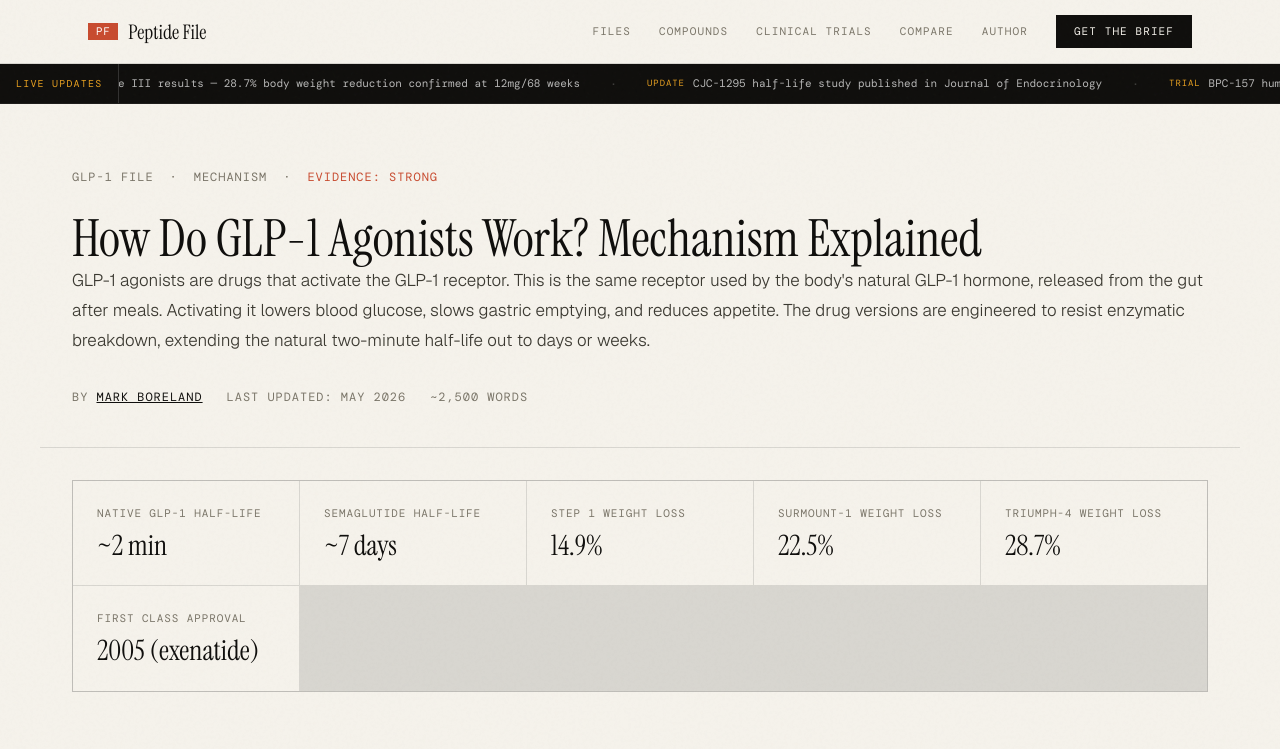
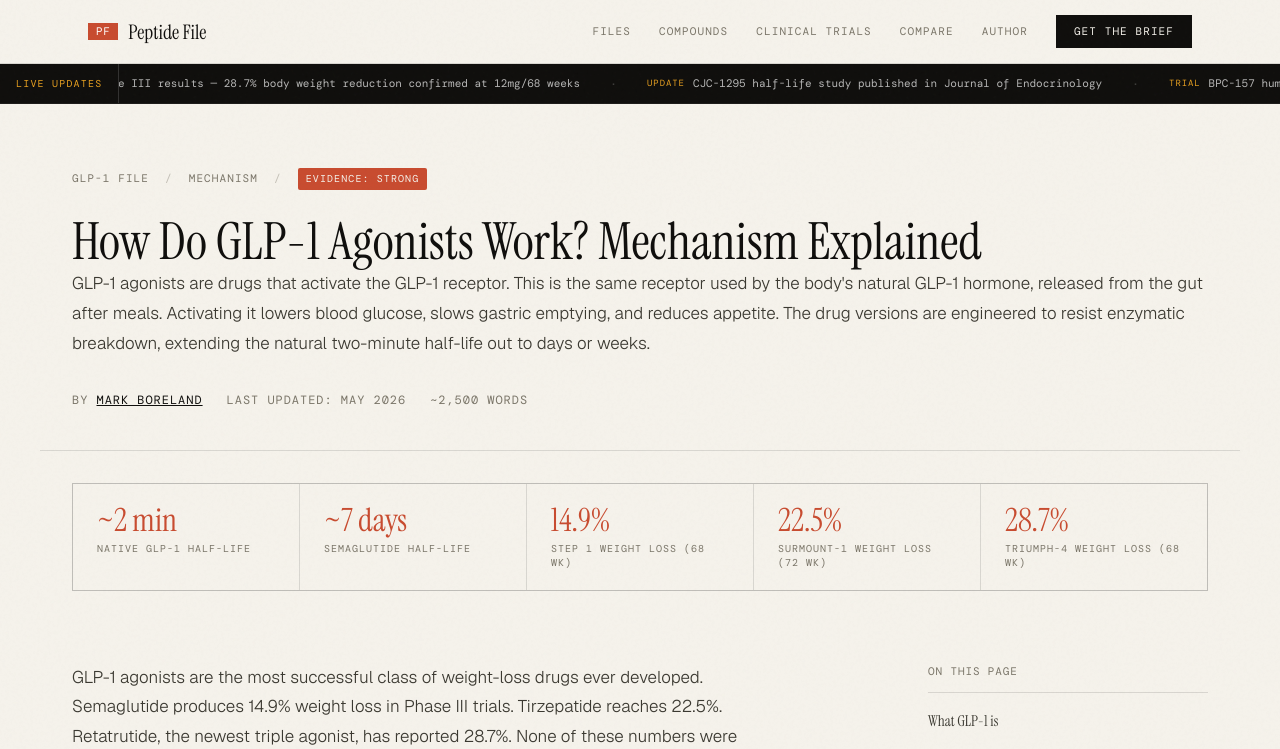
Before and after one commit to PeptideFile/peptidefile, a Next.js app: page /glp-1/how-glp-1-agonists-work in a window 1280 px wide. Shown: the top 749 px of the page. Built offline with nearby package versions, Linux system fonts and the light colour scheme.

Commit message:
Fix glp-1/how-glp-1-agonists-work eyebrow and key data grid to match pillar styling

```diff
--- a/src/app/glp-1/how-glp-1-agonists-work/page.tsx
+++ b/src/app/glp-1/how-glp-1-agonists-work/page.tsx
@@ -140,24 +140,30 @@ export default function HowGLP1AgonistsWorkPage() {
         }}
       >
         <div
+          className="mono-label"
           style={{
             display: "flex",
-            gap: 16,
+            gap: "16px",
             alignItems: "center",
-            fontFamily: "var(--mono)",
-            fontSize: 12,
-            textTransform: "uppercase",
-            letterSpacing: "0.08em",
-            color: "var(--ink3)",
-            marginBottom: 24,
+            marginBottom: "24px",
             flexWrap: "wrap",
           }}
         >
           <span>GLP-1 File</span>
-          <span>·</span>
+          <span style={{ opacity: 0.4 }}>/</span>
           <span>Mechanism</span>
-          <span>·</span>
-          <span style={{ color: "var(--accent)" }}>Evidence: Strong</span>
+          <span style={{ opacity: 0.4 }}>/</span>
+          <span
+            style={{
+              background: "var(--accent)",
+              color: "var(--paper)",
+              padding: "3px 8px",
+              borderRadius: "2px",
+              fontSize: "10px",
+            }}
+          >
+            Evidence: Strong
+          </span>
         </div>
 
         <h1 className="article-title">
@@ -201,9 +207,9 @@ export default function HowGLP1AgonistsWorkPage() {
       </header>
 
       {/* KEY DATA GRID */}
-      <section
+      <div
         style={{
-          maxWidth: 1200,
+          maxWidth: "1200px",
           margin: "0 auto",
           padding: "32px",
         }}
@@ -212,52 +218,43 @@ export default function HowGLP1AgonistsWorkPage() {
           style={{
             display: "grid",
             gridTemplateColumns: "repeat(auto-fit, minmax(200px, 1fr))",
-            gap: 1,
-            backgroundColor: "var(--rule)",
+            gap: "1px",
+            background: "var(--rule)",
             border: "1px solid var(--rule)",
           }}
         >
           {[
-            { label: "Native GLP-1 half-life", value: "~2 min" },
-            { label: "Semaglutide half-life", value: "~7 days" },
-            { label: "STEP 1 weight loss", value: "14.9%" },
-            { label: "SURMOUNT-1 weight loss", value: "22.5%" },
-            { label: "TRIUMPH-4 weight loss", value: "28.7%" },
-            { label: "First class approval", value: "2005 (exenatide)" },
-          ].map((cell) => (
+            { stat: "~2 min", label: "Native GLP-1 half-life" },
+            { stat: "~7 days", label: "Semaglutide half-life" },
+            { stat: "14.9%", label: "STEP 1 weight loss (68 wk)" },
+            { stat: "22.5%", label: "SURMOUNT-1 weight loss (72 wk)" },
+            { stat: "28.7%", label: "TRIUMPH-4 weight loss (68 wk)" },
+          ].map((item) => (
             <div
-              key={cell.label}
+              key={item.stat}
               style={{
-                backgroundColor: "var(--paper)",
-                padding: "24px",
+                background: "var(--paper)",
+                padding: "20px 24px",
               }}
             >
               <div
                 style={{
-                  fontFamily: "var(--mono)",
-                  fontSize: 11,
-                  textTransform: "uppercase",
-                  letterSpacing: "0.08em",
-                  color: "var(--ink3)",
-                  marginBottom: 8,
+                  fontFamily: "var(--serif)",
+                  fontSize: "32px",
+                  color: "var(--accent)",
+                  lineHeight: 1,
+                  marginBottom: "6px",
                 }}
               >
-                {cell.label}
+                {item.stat}
               </div>
-              <div
-                style={{
-                  fontFamily: "var(--serif)",
-                  fontSize: 28,
-                  color: "var(--ink)",
-                  lineHeight: 1.1,
-                }}
-              >
-                {cell.value}
+              <div className="mono-label" style={{ fontSize: "10px", lineHeight: 1.4 }}>
+                {item.label}
               </div>
             </div>
           ))}
         </div>
-      </section>
+      </div>
 
       {/* MAIN CONTENT LAYOUT */}
       <div
```
